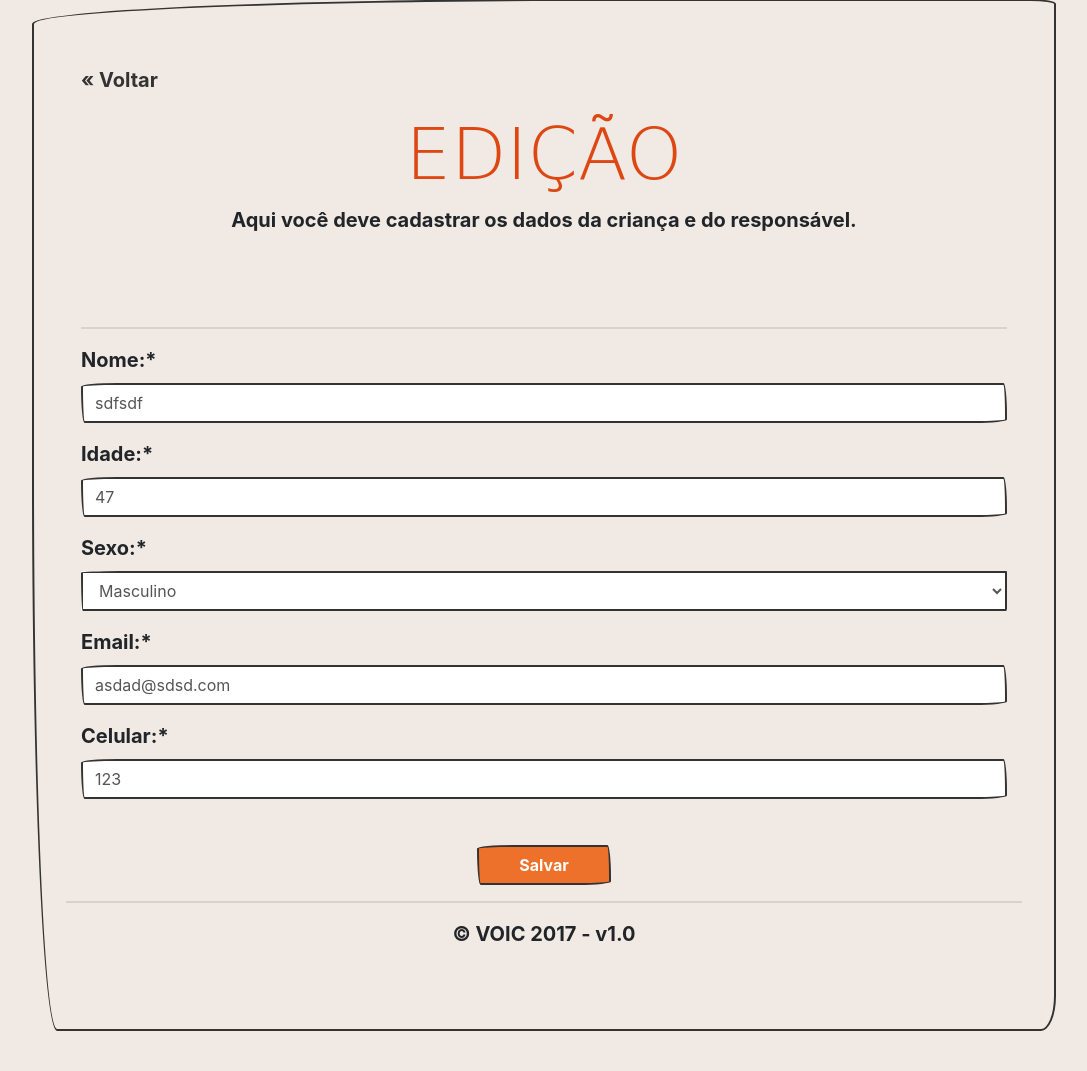
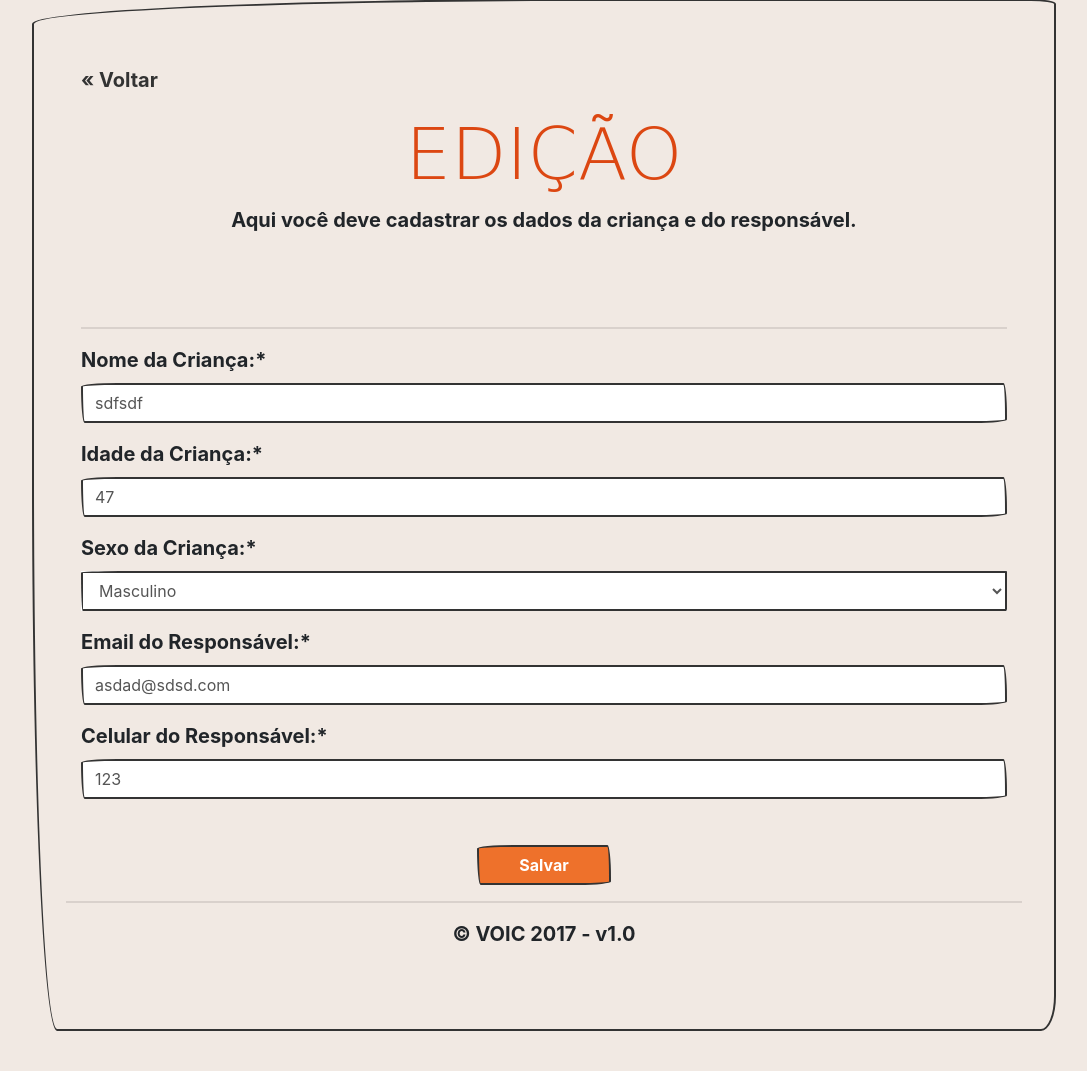
Before and after one commit to DenisMedeiros/VOIC, a Django app: page /edicao/ in a window 1280 px wide. Shown: the part 33-1104 px from the top of the page, without its empty margins (96-1183 px from the left). Run offline with Django 3.2, Linux system fonts and the light colour scheme; data comes from the database, SQL or seed files in the repository; both versions use the stored data as it was after the commit; some libraries are stand-ins or nearby versions; some web fonts are replaced.

Commit message:
Versão completa e pronta para uso, faltando mapear as teclas.

```diff
--- a/web/core/static/css/jumbotron.css
+++ b/web/core/static/css/jumbotron.css
@@ -33,6 +33,6 @@ h1 {
     margin-right:auto;
 }
 
-.switch {
-    background-color: #EE712B;
+.mensagem-erro {
+    color: red;
 }
--- a/web/core/templates/cadastro.html
+++ b/web/core/templates/cadastro.html
@@ -25,32 +25,32 @@
                 {% csrf_token %}
 
                 <div class="form-group">
-                    {{ crianca_form.nome.errors }}
-                    <label for="{{ crianca_form.nome.id_for_label }}" class="control-label">Nome:* </label>
+                    <div class="mensagem-erro"> {{ crianca_form.nome.errors }} </div>
+                    <label for="{{ crianca_form.nome.id_for_label }}" class="control-label">Nome da Criança:* </label>
                     {{ crianca_form.nome }}
                 </div>
 
                 <div class="form-group">
-                    {{ crianca_form.idade.errors }}
-                    <label for="{{ crianca_form.idade.id_for_label }}" class="control-label">Idade:* </label>
+                    <div class="mensagem-erro"> {{ crianca_form.idade.errors }} </div>
+                    <label for="{{ crianca_form.idade.id_for_label }}" class="control-label">Idade da Criança:* </label>
                     {{ crianca_form.idade }}
                 </div>
 
                  <div class="form-group">
-                    {{ crianca_form.sexo.errors }}
-                    <label for="{{ crianca_form.sexo.id_for_label }}" class="control-label">Sexo:* </label>
+                    <div class="mensagem-erro"> {{ crianca_form.sexo.errors }} </div>
+                    <label for="{{ crianca_form.sexo.id_for_label }}" class="control-label">Sexo da Criança:* </label>
                     {{ crianca_form.sexo }}
                 </div>
 
                  <div class="form-group">
-                    {{ responsavel_form.email.errors }}
-                    <label for="{{ responsavel_form.email.id_for_label }}" class="control-label">Email:* </label>
+                    <div class="mensagem-erro"> {{ responsavel_form.email.errors }} </div>
+                    <label for="{{ responsavel_form.email.id_for_label }}" class="control-label">Email do Responsável:* </label>
                     {{ responsavel_form.email }}
                 </div>
 
                 <div class="form-group">
-                    {{ responsavel_form.celular.errors }}
-                    <label for="{{ responsavel_form.celular.id_for_label }}" class="control-label">Celular:* </label>
+                   <div class="mensagem-erro"> {{ responsavel_form.celular.errors }} </div>
+                    <label for="{{ responsavel_form.celular.id_for_label }}" class="control-label">Celular do Responsável:* </label>
                     {{ responsavel_form.celular }}
                 </div>
 
--- a/web/core/templates/pagina_inicial.html
+++ b/web/core/templates/pagina_inicial.html
@@ -44,10 +44,12 @@
   </div>
 </div>
 
+{% if existe %}
 <div class="botoes text-center">
     <p> Gerar Notificações? </p>
     <input type="checkbox" name="gerar_notificacao" checked>
 </div>
+{% endif %}
 
 {% endblock %}
 
--- a/web/core/views.py
+++ b/web/core/views.py
@@ -63,8 +63,9 @@ class CadastroView(View):
             context['mensagem'] = 'Cadastro realizado com sucesso.'
             return render(request, 'mensagem.html', context)
         else:
-            context['mensagem'] = 'Ocorreu um erro no processamento do formulário.'
-            return render(request, 'mensagem.html', context)
+            context['crianca_form'] = crianca_form
+            context['responsavel_form'] = responsavel_form
+            return render(request, 'cadastro.html', context)
 
 class EdicaoView(View):
 
@@ -102,8 +103,9 @@ class EdicaoView(View):
             context['mensagem'] = 'Edição realizada com sucesso.'
             return render(request, 'mensagem.html', context)
         else:
-            context['mensagem'] = 'Ocorreu um erro no processamento do formulário.'
-            return render(request, 'mensagem.html', context)
+            context['crianca_form'] = crianca_form
+            context['responsavel_form'] = responsavel_form
+            return render(request, 'cadastro.html', context)
 
 
 class ExclusaoView(View):
@@ -182,12 +184,14 @@ def gerar_notificacao(request):
     sistema = Sistema.objects.last()
     if not sistema:
         sistema = Sistema.objects.create()
-    estado = request.GET['estado']
 
-    if estado == u'true':
-        sistema.gerar_notificacao = True
-    else:
-        sistema.gerar_notificacao = False
+    if 'estado' in request.GET:
+        estado = request.GET['estado']
 
-    sistema.save()
-    return JsonResponse({})
+        if estado == u'true':
+            sistema.gerar_notificacao = True
+        else:
+            sistema.gerar_notificacao = False
+        sistema.save()
+
+    return JsonResponse({'gerar_notificacao': sistema.gerar_notificacao})
```
Also changed, not shown: player.py (+14 -4 lines), web/db.sqlite3.
